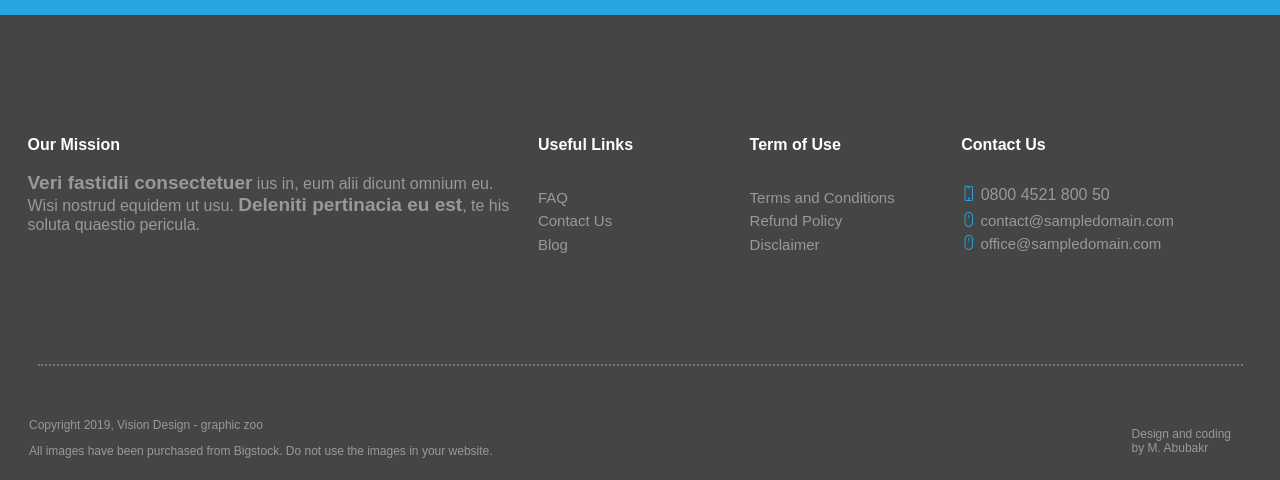
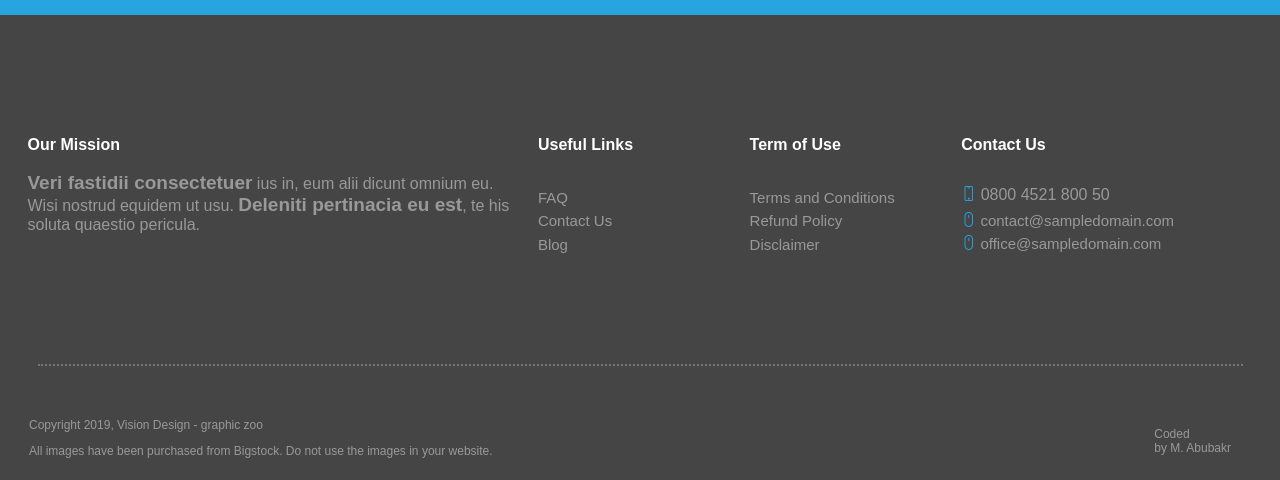
Before and after one commit to m-abubakr1/Virtua-Template-Replica, a plain HTML site: page contact.html in a window 1280 px wide. Shown: the part 1840-2320 px from the top of the page. Drawn offline with Linux system fonts and the light colour scheme.

Commit message:
Update contact.html

```diff
--- a/contact.html
+++ b/contact.html
@@ -251,7 +251,7 @@
           </div>
 
           <div class="width-50">
-            <a class="end-f-right text-size-12 text-primary-hover" href="/">Design and coding<br> by M. Abubakr</a>
+            <a class="end-f-right text-size-12 text-primary-hover" href="/">Coded<br> by M. Abubakr</a>
           </div>
 
         </div>
```
